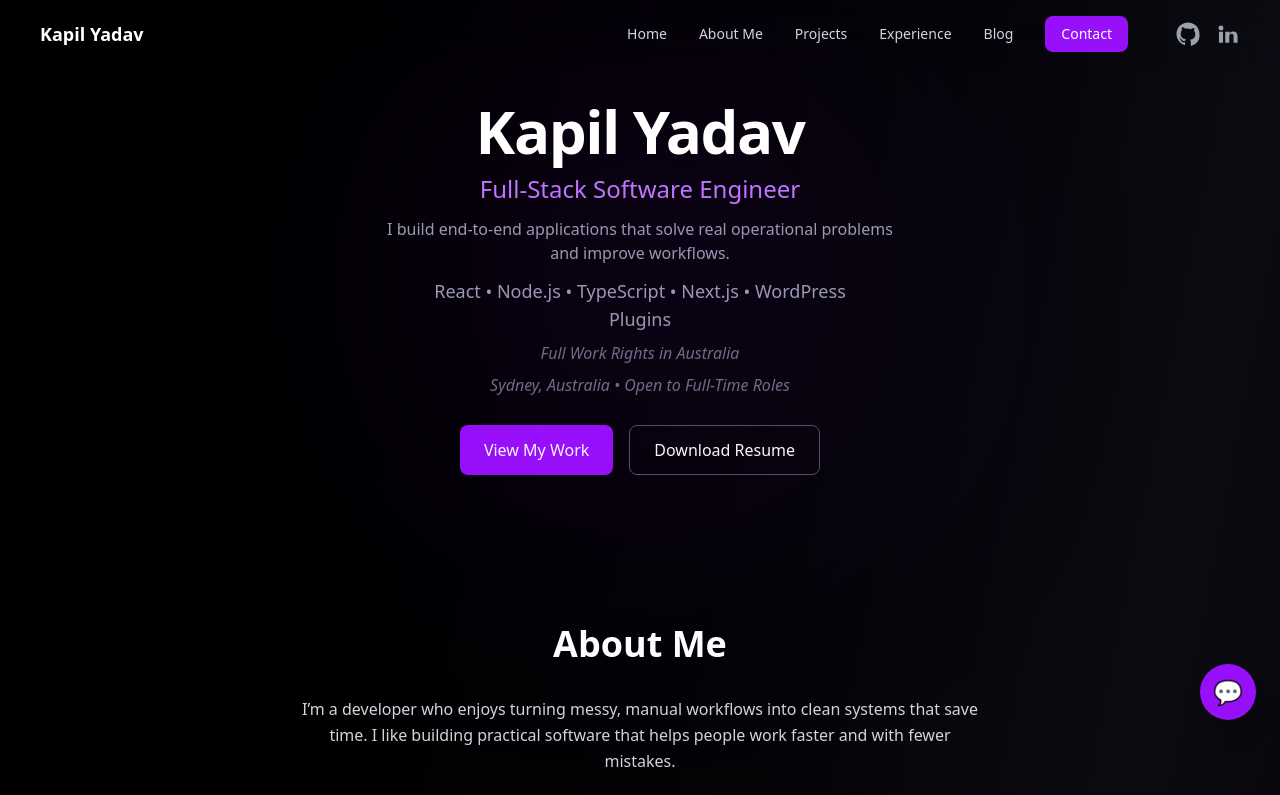
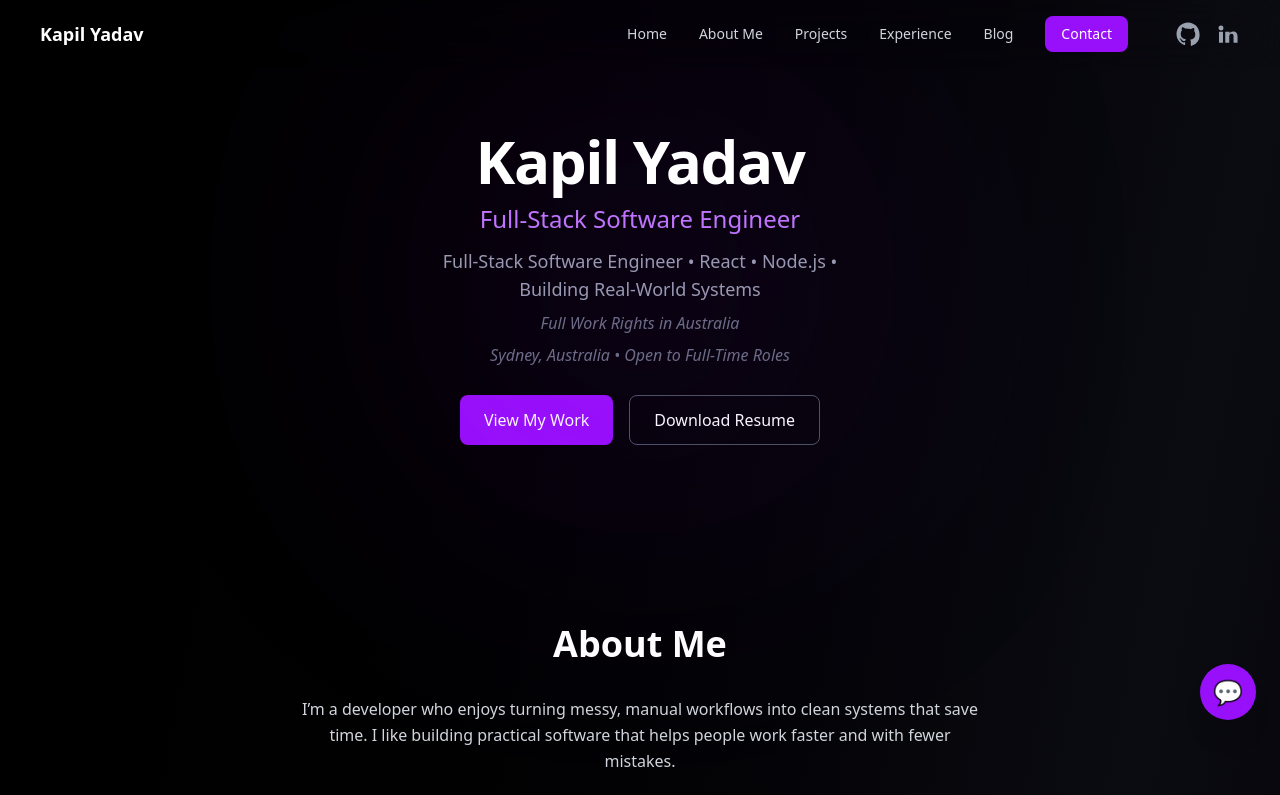
Before and after one commit to Noobod/Portfolio, a Next.js app: page / in a window 1280 px wide. Shown: the top 795 px of the page. Built offline with nearby package versions, Linux system fonts and the light colour scheme.

Commit message:
refactor: update hero and experience sections to improve portfolio for job applications

```diff
--- a/src/app/layout.tsx
+++ b/src/app/layout.tsx
@@ -1,6 +1,6 @@
 import type { Metadata } from "next";
 import { Geist, Geist_Mono } from "next/font/google";
-import "./globals.css";
+import "./global.css";
 import { Analytics } from "@vercel/analytics/react";
 import ScrollProgress from "./ScrollProgress";
 import { Toaster } from "react-hot-toast";
--- a/src/components/Experience.tsx
+++ b/src/components/Experience.tsx
@@ -91,7 +91,7 @@ export default function Experience() {
           </h3>
 
           <p className="text-gray-400 text-xs md:text-sm mt-1">
-            Mar 2022 — Apr 2023 • Jaipur, India
+            Mar 2022 — Apr 2023 • India
           </p>
 
           <p className="text-gray-300 text-sm md:text-base mt-2">
--- a/src/components/Hero.tsx
+++ b/src/components/Hero.tsx
@@ -64,12 +64,8 @@ export default function Hero() {
         Full-Stack Software Engineer
       </p>
 
-      <p className="mt-3 text-sm md:text-base text-gray-400 max-w-lg">
-        I build end-to-end applications that solve real operational problems and improve workflows.
-      </p>
-
       <p className="mt-3 text-base md:text-lg text-gray-400 max-w-md">
-        React • Node.js • TypeScript • Next.js • WordPress Plugins
+        Full-Stack Software Engineer • React • Node.js • Building Real-World Systems
       </p>
 
       <p className="mt-2 text-sm md:text-base text-gray-500 italic">
```
Also changed, not shown: src/app/global.css (renamed from src/app/globals.css).
